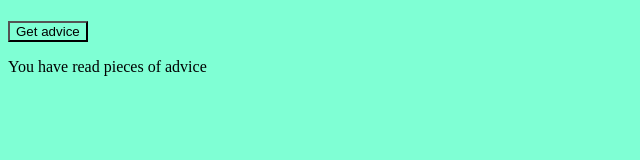
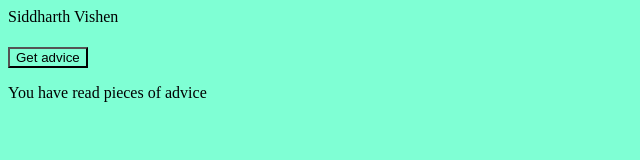
Before and after one commit to siddharth7866/Adviceproject, a plain HTML site: page index.html in a window 1280 px wide. Shown: the whole page, without its empty margins (0-640 px from the left). Drawn offline with Linux system fonts and the light colour scheme; no server answers.

Commit message:
Heading added

```diff
--- a/index.html
+++ b/index.html
@@ -8,12 +8,17 @@
     <link rel="stylesheet" href="index.css">
   </head>
   <body>
+    <header>
+      Siddharth Vishen
+    </header>
     <h1 class="advice"></h1>
     <button class="btn">Get advice</button>
     <p>You have read <strong class="count"></strong> pieces of advice</p>
 
 
 
+
+
     <script src="index.js"></script>
   </body>
 </html>
```
